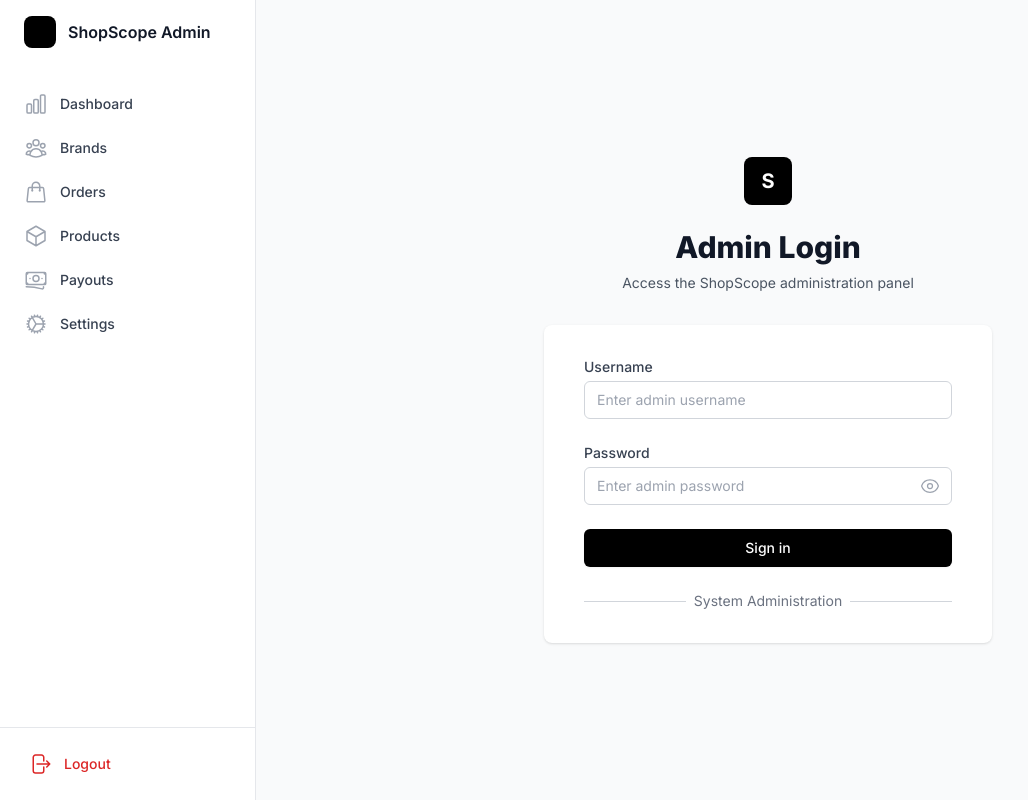
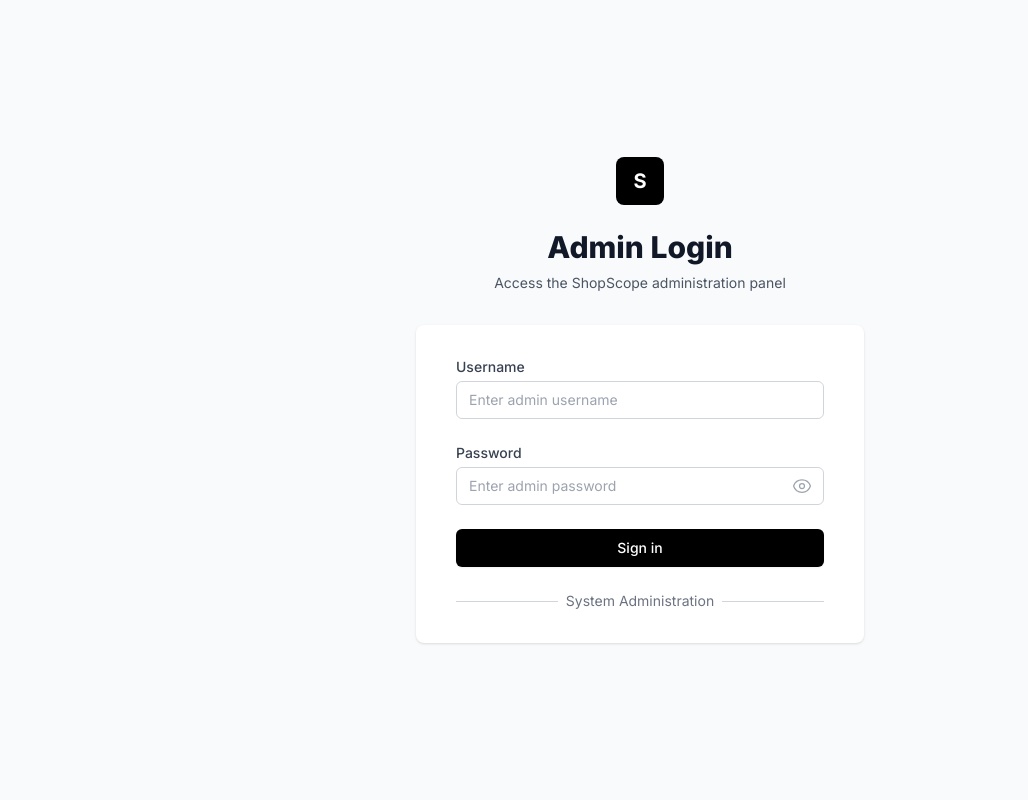
Before and after one commit to Shopscopeapp/shopscope-private, a Next.js app: page /admin/login in a window 1280 px wide. Shown: the whole page, without its empty margins (0-1028 px from the left). Built offline with nearby package versions, Linux system fonts and the light colour scheme; sample sign-in values are in the browser's storage.

Commit message:
chore(admin): push login route bypass for layout auth

```diff
--- a/src/app/admin/layout.tsx
+++ b/src/app/admin/layout.tsx
@@ -61,6 +61,12 @@
     localStorage.removeItem('admin_token')
     setIsAuthenticated(false)
     router.push('/admin/login')
+  }
+
+  // Allow the login page to render without the admin layout/auth gating
+  if (pathname === '/admin/login') {
+    console.log('Admin layout: on login route, skipping auth/layout')
+    return <div className="min-h-screen bg-gray-50">{children}</div>
   }
 
   if (loading) {
```
